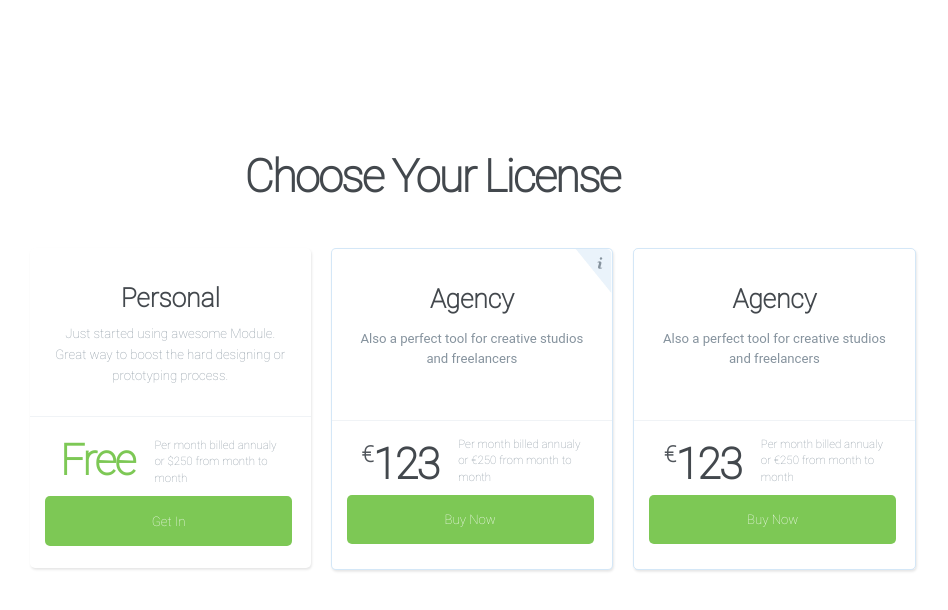
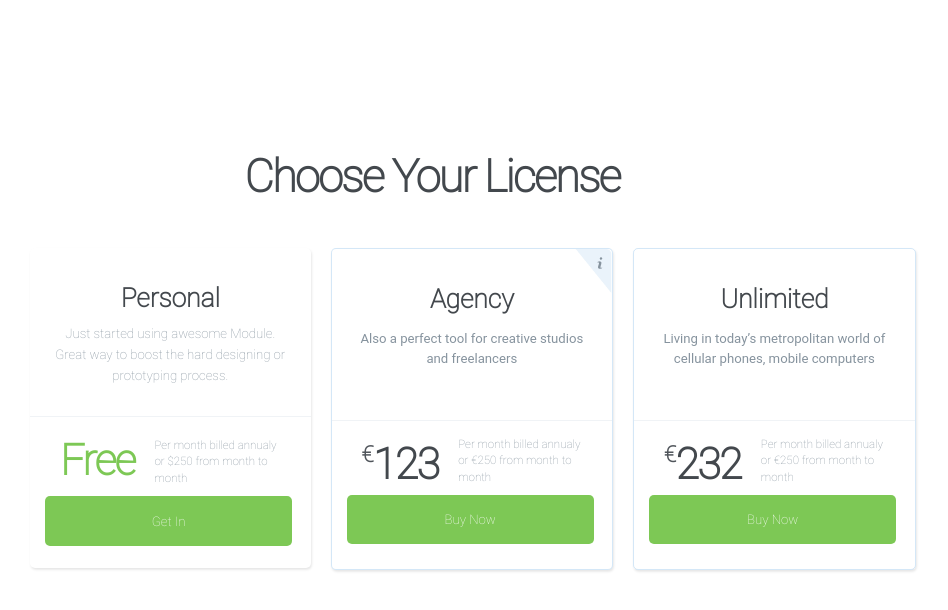
Before and after one commit to giobashvili1/Sacavi80, a plain HTML site: page Challange-Card2/index.html in a window 1280 px wide. Shown: the whole page, without its empty margins (208-1156 px from the left). Drawn offline with Linux system fonts and the light colour scheme.

Commit message:
Add files via upload

```diff
--- a/Challange-Card2/index.html
+++ b/Challange-Card2/index.html
@@ -35,12 +35,12 @@
         </div>
 
         <div class="box3">
-            <h4>Agency</h4>
-            <p>Also a perfect tool for creative studios <br> and freelancers</p>
+            <h4>Unlimited</h4>
+            <p>Living in today’s metropolitan world of <br>cellular phones, mobile computers</p>
             <div class="line3"></div>
            <div class="text2">
             <span class="euro">€</span>
-            <span class="euro1">123</span>
+            <span class="euro1">232</span>
             <h5 class="title">Per month billed annualy <br>or €250 from month to <br>month</h5>
            </div>
            <input class="button1" type="button" value="Buy Now">
```
